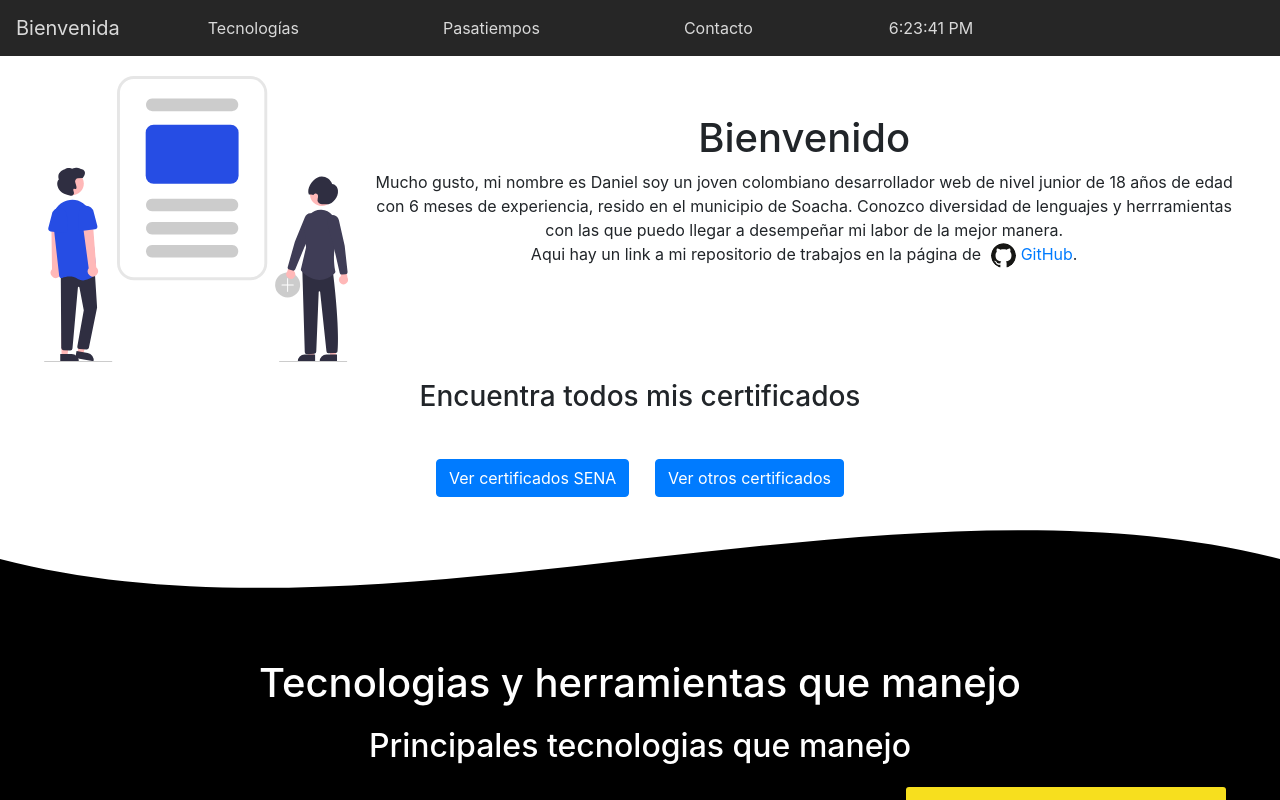
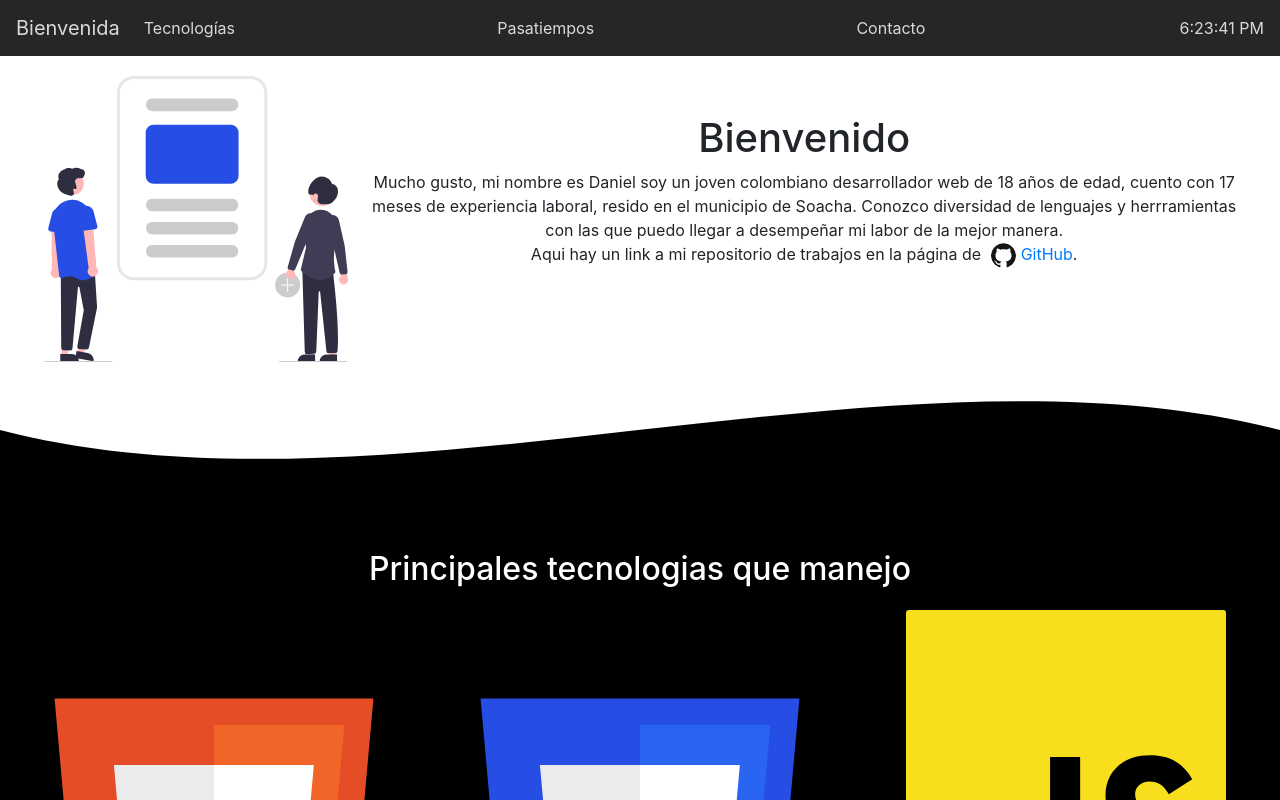
Before and after one commit to daga-mer/ProyectoPersonal, a React (Create React App) app: page / in a window 1280 px wide. Shown: the top 800 px of the page. Built offline with nearby package versions, Linux system fonts and the light colour scheme.

Commit message:
Se suben ajustes.

```diff
--- a/src/App.css
+++ b/src/App.css
@@ -14,28 +14,83 @@ footer a, footer h4, #nav ul a, #nav a, #nav span {
   width: 100%;
   text-align: center;
 }
-
 #nav .nav-item a:hover {
   background-color: #fff;
   border-radius: 20px;
   color: #000;
 }
-
 #nav ul {
   list-style: none;
 }
-
 #nav ul li {
   display: inline;
-  padding: 0px 64px 0px 64px;
 }
 
 #Bienvenida {
   text-align: center;
-  background-color: #ffff;
+  background-color: white;
 }
 
 .card-group .card {
   margin-bottom: 0% !important;
 }
-/*# sourceMappingURL=App.css.map */
+
+@media only screen and (min-width: 600px) {
+  img#pc {
+    display: none;
+  }
+  img#cel {
+    display: flex;
+  }
+}
+@media only screen and (min-width: 600px) {
+  #nav ul {
+    list-style: none;
+    display: flex;
+    justify-content: space-between;
+    width: 100%;
+  }
+  #nav ul li {
+    display: inline;
+  }
+  img#pc {
+    display: none;
+  }
+  img#cel {
+    display: flex;
+  }
+}
+@media only screen and (min-width: 1024px) {
+  #nav ul {
+    list-style: none;
+    display: flex;
+    justify-content: space-between;
+    width: 100%;
+  }
+  #nav ul li {
+    display: inline;
+  }
+  img#pc {
+    display: flex;
+  }
+  img#cel {
+    display: none;
+  }
+}
+@media only screen and (min-width: 1440px) {
+  #nav ul {
+    list-style: none;
+    display: flex;
+    justify-content: space-between;
+    width: 100%;
+  }
+  #nav ul li {
+    display: inline;
+  }
+  img#pc {
+    display: flex;
+  }
+  img#cel {
+    display: none;
+  }
+}/*# sourceMappingURL=App.css.map */
--- a/src/App.js
+++ b/src/App.js
@@ -36,20 +36,60 @@ const App = () => {
       float: 'left',
     }
   };
+  let fechaNacimiento = new Date("April 19, 2003")
+  let hoy = new Date()
+  let diferenciaMeses = hoy.getMonth() - fechaNacimiento.getMonth()
+  let edad = hoy.getFullYear() - fechaNacimiento.getFullYear()
+
+  if (diferenciaMeses < 0 || (diferenciaMeses === 0 && hoy.getDate() < fechaNacimiento.getDate())) {
+    edad--
+  }
+
+  let mesesTrabajo = [
+    {
+      empresa: 'INSERCORS S.A.S',
+      meses: 5,
+      dias: 28
+    },
+    {
+      empresa: 'NONGRATA GAMMING',
+      meses: 11,
+      dias: 30
+    },
+  ]
+  let sumaMeses = 0
+  let sumaDias = 0
+  let cantDias = 0
+
+  for (let i = 0; i < mesesTrabajo.length; i++) {
+    sumaMeses += mesesTrabajo[i].meses;
+    sumaDias += mesesTrabajo[i].dias;
+  }
+
+  for (let i = 0; i < sumaDias; i++) {
+    cantDias++
+    if (cantDias === 30) {
+      cantDias = 0
+      sumaMeses++
+    }
+
+  }
+
+
 
   return (
     <>
       <NavBar />
 
       <Jumbotron id='Bienvenida'>
-        <img style={styles.ImgP} src={Array1[0]} width='25%' alt="presentacion" />
+        <img id='pc' style={styles.ImgP} src={Array1[0]} width='25%' alt="presentacion" />
         <h1 style={{ marginTop: '50px' }}>Bienvenido</h1>
         <p>
           Mucho gusto, mi nombre es Daniel soy un joven colombiano desarrollador
-          web de nivel junior de 18 años de edad con 6 meses de experiencia,
-          resido en el municipio de Soacha. Conozco diversidad de lenguajes y
-          herrramientas con las que puedo llegar a desempeñar mi labor de la mejor
-          manera.
+          web de {edad} años de edad, cuento con {sumaMeses} meses de experiencia
+          laboral, resido en el municipio de Soacha. Conozco diversidad de
+          lenguajes y herrramientas con las que puedo llegar a desempeñar mi
+          labor de la mejor manera.
           <br />
           Aqui hay un link a mi repositorio de trabajos en la página de
           <a style={{ marginLeft: '10px' }} href='https://github.com/daga-mer' rel="noreferrer" target="_blank">
@@ -57,8 +97,9 @@ const App = () => {
           </a>.
         </p>
       </Jumbotron>
+      <img id='cel' style={styles.ImgP} src={Array1[0]} width='25%' alt="presentacion" />
 
-      <div style={{textAlign:'center'}}>
+      {/* <div style={{textAlign:'center'}}>
         <ModalC
           buttonLabel='Ver certificados SENA'
         />
@@ -66,7 +107,7 @@ const App = () => {
         <ModalC2
           buttonLabel='Ver otros certificados'
         />
-      </div>
+      </div> */}
 
       <div id='Tech' style={{ height: '150px', overflow: 'hidden' }} >
         <svg viewBox="0 0 500 150" preserveAspectRatio="none" style={{ height: '100%', width: '100%' }}>
@@ -76,10 +117,6 @@ const App = () => {
       </div>
 
       <div style={{ backgroundColor: '#000000' }}>
-        <h1 className='Titulo' style={{ textAlign: 'center', margin: 0, color: 'white' }}>
-          Tecnologias y herramientas que manejo
-        </h1>
-
         <h2 style={styles.estilos}>Principales tecnologias que manejo</h2>
 
         <CardGroup >
@@ -129,8 +166,8 @@ const App = () => {
         <ul style={{ listStyleType: 'upper-roman' }}>
           <li>Videojuegos.🎮</li>
           <li>Aprender nuevas tecnologías fuera de mi enfoque.🤓<br />
-            <b>Ej:</b> Lenguajes como: C++, JAVA, SQL; Diseño web, etc.</li>
-          <li>Rehacer o modificar proyectos antiguos.🖥</li>
+            <b>Ej:</b> Lenguajes como: C++, JAVA; Diseño web, etc.</li>
+          <li>Mejorar proyectos antiguos.🖥</li>
           <li>Iniciar proyectos nuevos con tecnologías ya conocidas.🖥</li>
           <li>Informarme sobre el avance tecnológico en todo el mundo.🤓</li>
           <li>Escuchar música, especialmente: Rap, salsa, merengue, etc.🎧</li>
--- a/src/App.sass
+++ b/src/App.sass
@@ -18,20 +18,69 @@ footer a, footer h4, #nav ul a, #nav a, #nav span
                 background-color: #fff
                 border-radius: 20px
                 color: #000
-
-#nav
     ul
         list-style: none
         li
             display: inline
-            padding: 0px 64px 0px 64px
 
 #Bienvenida
     text-align: center
     background-color: #ffff
 
-.Titulo
 
 .card-group
     .card
         margin-bottom: 0% !important
+
+@media only screen and (min-width: 600px)
+    img#pc
+        display: none
+    img#cel
+        display: flex
+
+
+@media only screen and (min-width: 600px)
+    #nav
+        ul
+            list-style: none
+            display: flex
+            justify-content: space-between
+            width: 100%
+            li
+                display: inline
+
+    img#pc
+        display: none
+    img#cel
+        display: flex
+
+
+@media only screen and (min-width: 1024px)
+    #nav
+        ul
+            list-style: none
+            display: flex
+            justify-content: space-between
+            width: 100%
+            li
+                display: inline
+
+    img#pc
+        display: flex
+    img#cel
+        display: none
+
+@media only screen and (min-width: 1440px)
+    #nav
+        ul
+            list-style: none
+            display: flex
+            justify-content: space-between
+            width: 100%
+            li
+                display: inline
+
+    img#pc
+        display: flex
+    img#cel
+        display: none
--- a/src/Componentes/Nav.jsx
+++ b/src/Componentes/Nav.jsx
@@ -11,13 +11,13 @@ export default function NavBar () {
     const toggle = () => setIsOpen(!isOpen);
 
     return (
-        <Navbar color="black" light expand="md" id='nav'>
+        <Navbar color="black" light expand="sm" id='nav'>
             <NavbarBrand href="#Bienvenida">
                 Bienvenida
             </NavbarBrand>
             <NavbarToggler onClick={toggle} />
             <Collapse isOpen={isOpen} navbar>
-                <Nav className="mr-auto" navbar>
+                <Nav navbar>
                     <NavItem>
                         <NavLink href="#Tech">Tecnologías</NavLink>
                     </NavItem>
```
Also changed, not shown: 1 other file (tests, documents, lock files or other folders).
